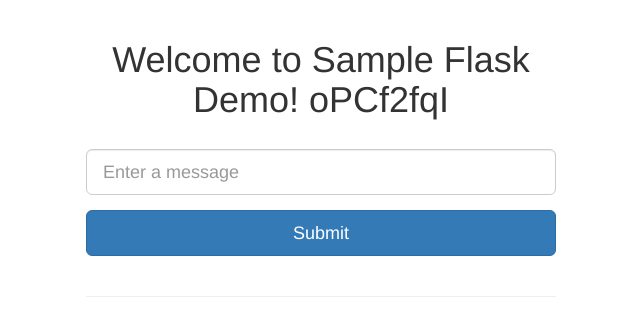
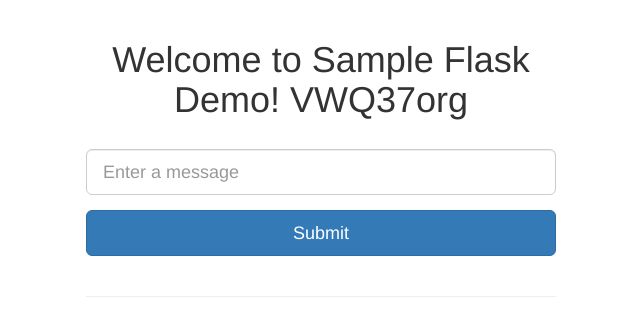
Before and after one commit to williaumwu/demo-web, a Flask app: page / in a window 1280 px wide. Shown: the top 336 px of the page, without its empty margins (319-959 px from the left). Run offline with Flask 2, Linux system fonts and the light colour scheme; data that the repository does not hold is empty; some libraries are stand-ins or nearby versions.

Commit message:
testing change new string VWQ37org

```diff
--- a/templates/index.html
+++ b/templates/index.html
@@ -3,7 +3,7 @@
 {% block content %}
 
 <div class="text-center">
-  <h1>Welcome to Sample Flask Demo! oPCf2fqI</h1>
+  <h1>Welcome to Sample Flask Demo! VWQ37org</h1>
 </div>
 
 <br>
```
Also changed, not shown: tests/test_two.py (+2 -2 lines), README.md.
